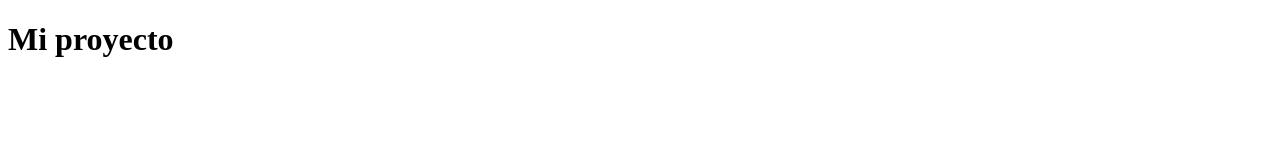
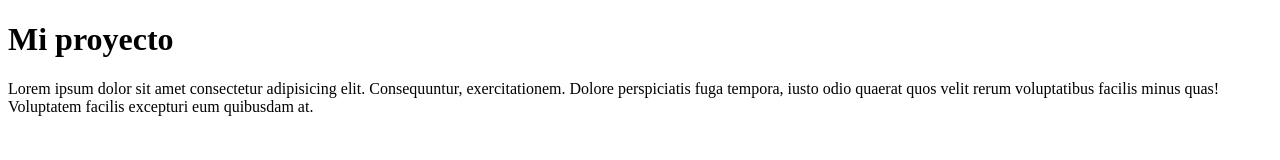
Before and after one commit to AbelVOrtuno/PrimerTarea, a plain HTML site: page index.html in a window 1280 px wide. Drawn offline with Linux system fonts and the light colour scheme.

Commit message:
Parrafo 1

```diff
--- a/index.html
+++ b/index.html
@@ -7,5 +7,7 @@
 </head>
 <body>
     <h1>Mi proyecto</h1>
+    <p>Lorem ipsum dolor sit amet consectetur adipisicing elit. Consequuntur, exercitationem. Dolore perspiciatis fuga tempora, iusto odio quaerat quos velit rerum voluptatibus
+         facilis minus quas! Voluptatem facilis excepturi eum quibusdam at.</p>
 </body>
 </html>
```
